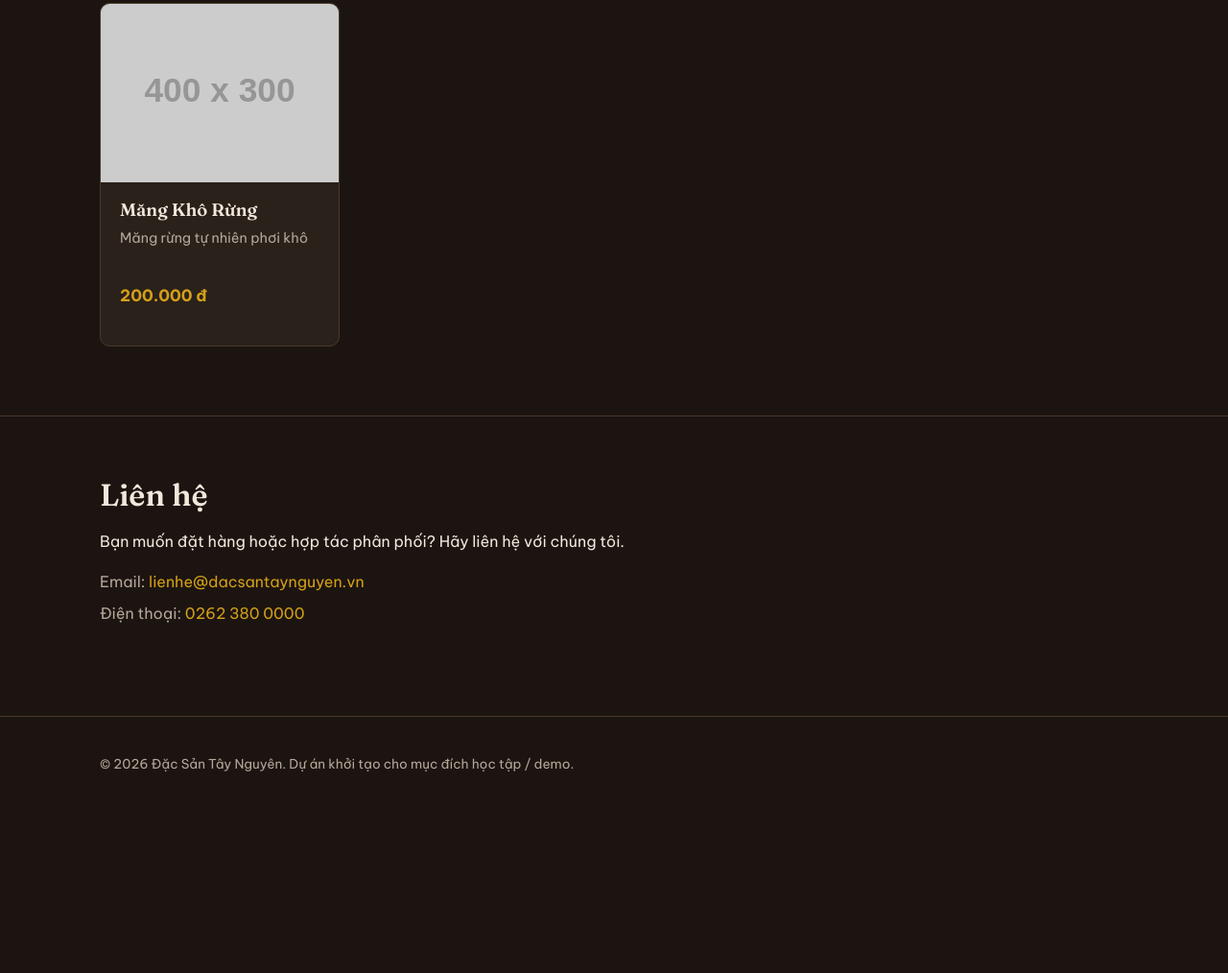
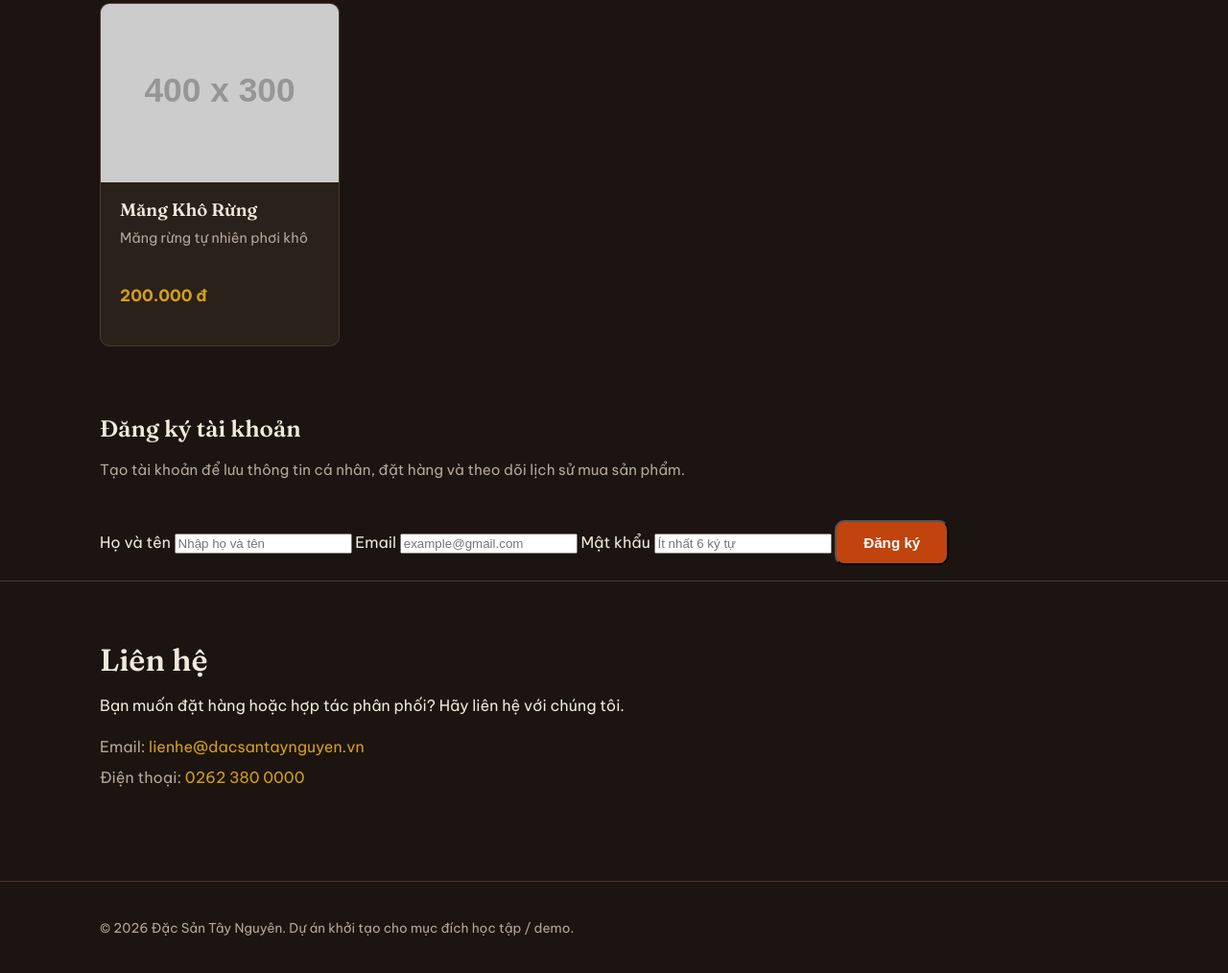
Before and after one commit to dchduccd/dac-san-tay-nguyen, a website: page index.html in a window 1280 px wide. Shown: the part 1224-2238 px from the top of the page at 96% size. Before the commit the page ends 2069 px from the top, so only its background shows below. Drawn offline with Linux system fonts and the light colour scheme; placeholder pictures from the web are drawn by us.

Commit message:
feat: them form dang ky tai khoan

```diff
--- a/index.html
+++ b/index.html
@@ -18,6 +18,7 @@
       <nav class="main-nav">
         <a href="#gioi-thieu">Giới thiệu</a>
         <a href="#san-pham">Sản phẩm</a>
+        <a href="#dang-ky">Đăng ký</a>
         <a href="#lien-he">Liên hệ</a>
       </nav>
     </div>
@@ -54,6 +55,32 @@
       </div>
     </section>
 
+    <section class="register" id="dang-ky">
+      <div class="container register-inner">
+        <h2>Đăng ký tài khoản</h2>
+        <p class="section-subtitle">
+          Tạo tài khoản để lưu thông tin cá nhân, đặt hàng và theo dõi lịch sử mua sản phẩm.
+        </p>
+
+        <form id="register-form" class="register-form" novalidate>
+          <label for="fullName">Họ và tên</label>
+          <input id="fullName" name="fullName" type="text" minlength="3" required
+                 placeholder="Nhập họ và tên" />
+
+          <label for="email">Email</label>
+          <input id="email" name="email" type="email" required
+                 placeholder="example@gmail.com" />
+
+          <label for="password">Mật khẩu</label>
+          <input id="password" name="password" type="password" minlength="6" required
+                 placeholder="Ít nhất 6 ký tự" />
+
+          <button type="submit" class="btn-primary">Đăng ký</button>
+          <p id="register-message" class="register-message" role="alert" aria-live="polite"></p>
+        </form>
+      </div>
+    </section>
+
     <section class="contact" id="lien-he">
       <div class="container">
         <h2>Liên hệ</h2>
```
